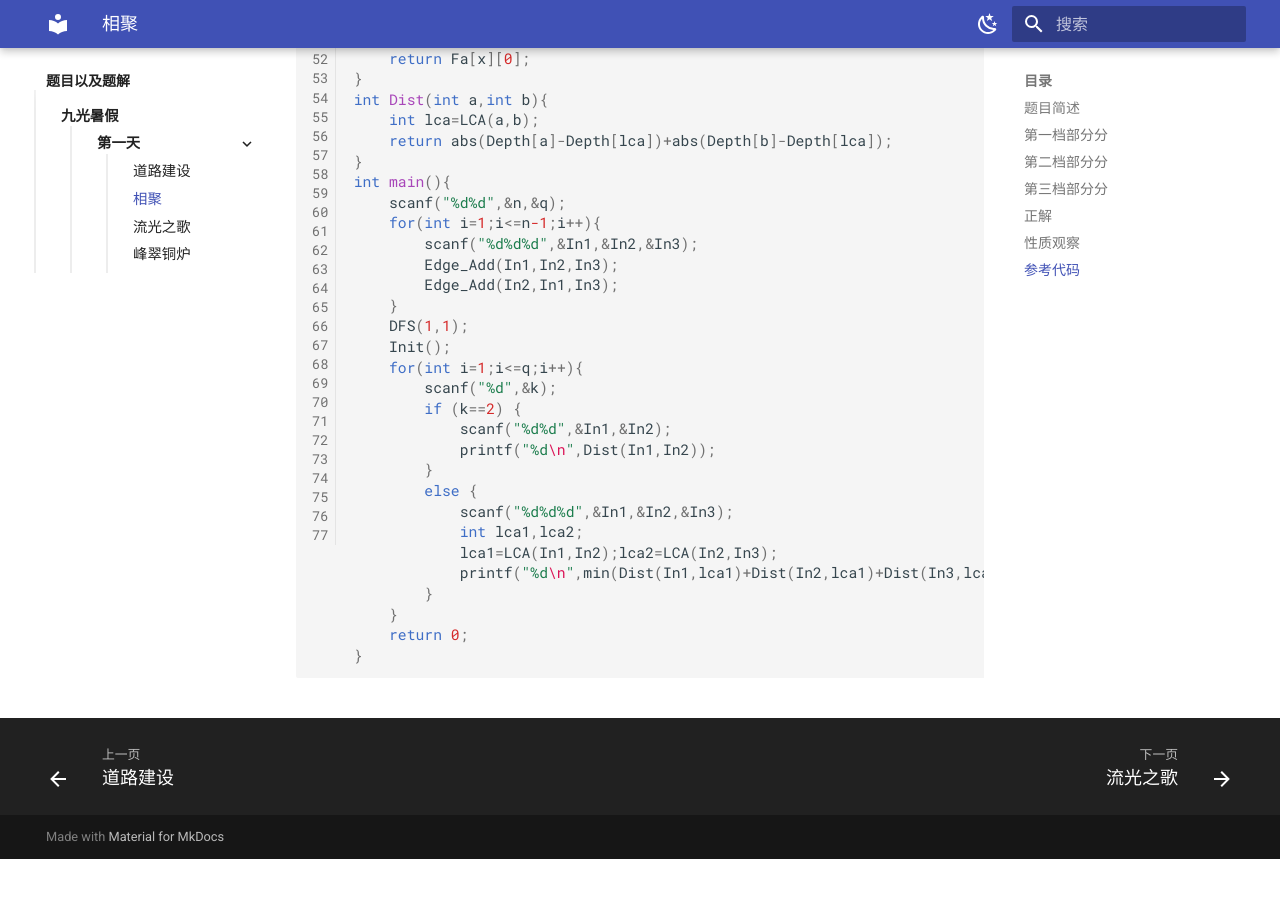
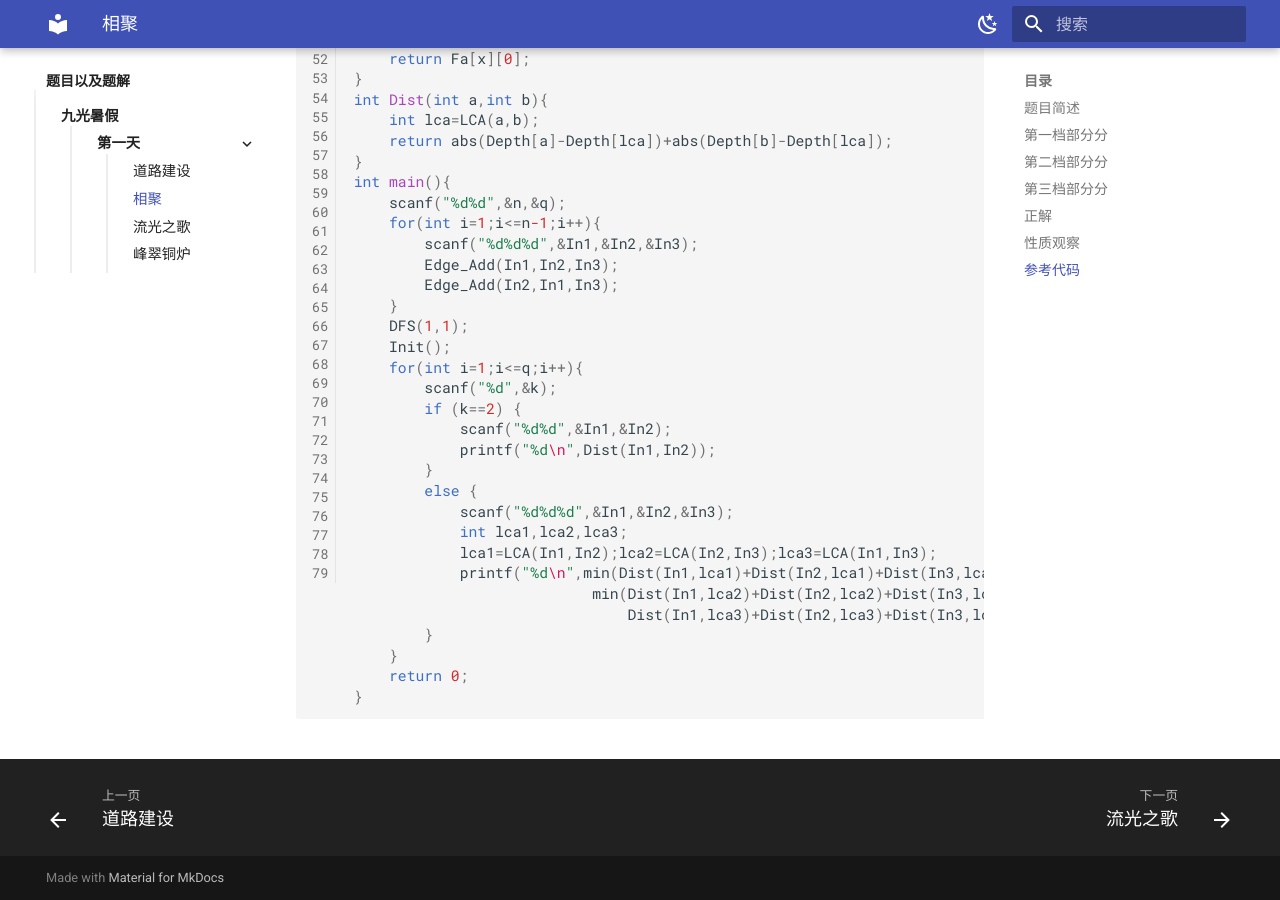
Before and after one commit to Ehundategh/Blog, an MkDocs documentation site: the page built from docs/solution/jiuguang-summer/day1/gather.md, in a window 1280 px wide and 900 px high, scrolled down 3258 px. Built offline with MkDocs 1.6.1 and Material for MkDocs 9.7.7, drawn with Linux system fonts in a browser that asks for light colours; before the commit the page ends 4117 px from its top, so only the background shows below that.

Commit message:
Fix gather solution code and update day1 statement

```diff
--- a/docs/solution/jiuguang-summer/day1/gather.md
+++ b/docs/solution/jiuguang-summer/day1/gather.md
@@ -149,9 +149,11 @@ int main(){
         }
         else {
             scanf("%d%d%d",&In1,&In2,&In3);
-            int lca1,lca2;
-            lca1=LCA(In1,In2);lca2=LCA(In2,In3);
-            printf("%d\n",min(Dist(In1,lca1)+Dist(In2,lca1)+Dist(In3,lca1),Dist(In1,lca2)+Dist(In2,lca2)+Dist(In3,lca2)));
+            int lca1,lca2,lca3;
+            lca1=LCA(In1,In2);lca2=LCA(In2,In3);lca3=LCA(In1,In3);
+            printf("%d\n",min(Dist(In1,lca1)+Dist(In2,lca1)+Dist(In3,lca1),
+                           min(Dist(In1,lca2)+Dist(In2,lca2)+Dist(In3,lca2),
+                               Dist(In1,lca3)+Dist(In2,lca3)+Dist(In3,lca3))));
         }
     }
     return 0;
```
Also changed, not shown: docs/solution/jiuguang-summer/day1/index.md (+1 -1 lines), 3 other files.
